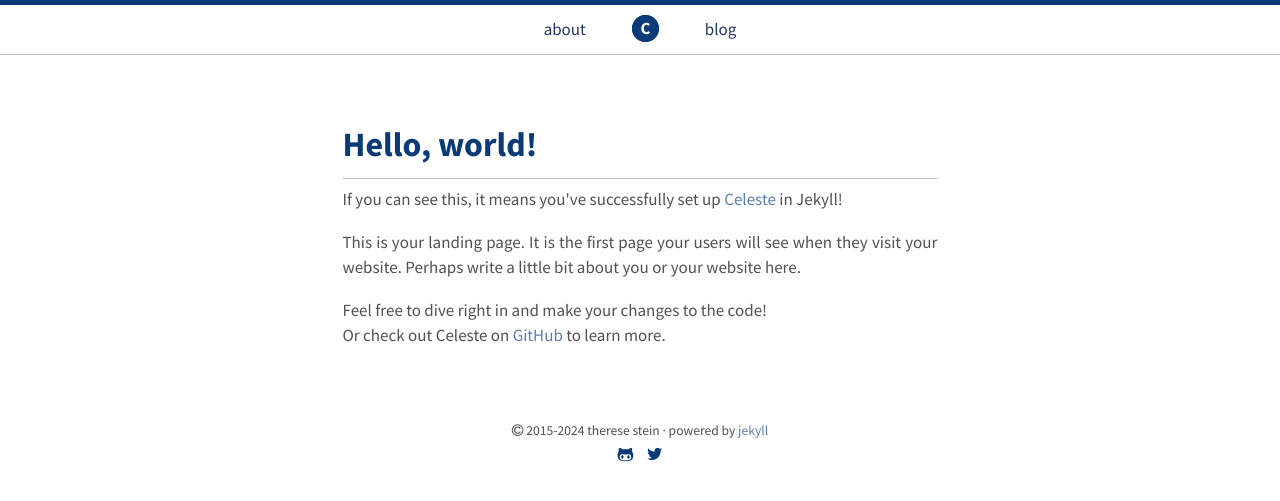
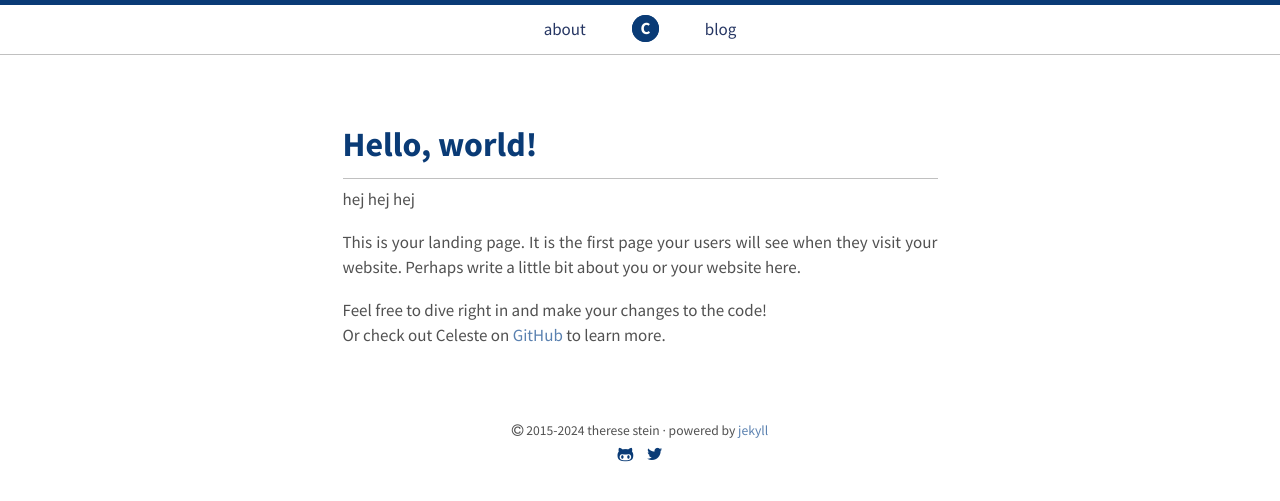
Before and after one commit to ThereseStein/ThereseStein.github.io, a Jekyll site: the page built from index.html, in a window 1280 px wide. Shown: the top 501 px of the page. Built offline with Jekyll 4.4.1, drawn with Linux system fonts in a browser that asks for light colours.

Commit message:
hej hej hej

```diff
--- a/index.html
+++ b/index.html
@@ -9,10 +9,12 @@
   </header>
 
   <div class="text-justify">
-
     <p>
-      If you can see this, it means you've successfully set up
-      <a href="https://github.com/nicoelayda/celeste">Celeste</a> in Jekyll!
+      hej hej hej
+    </p>
+    <p
+    ![My stacked barplot](/images/stackedBarplot.png)
+    <img src="/images/stackedBarplot.png" alt="My stacked barplot">
     </p>
 
     <p
```
